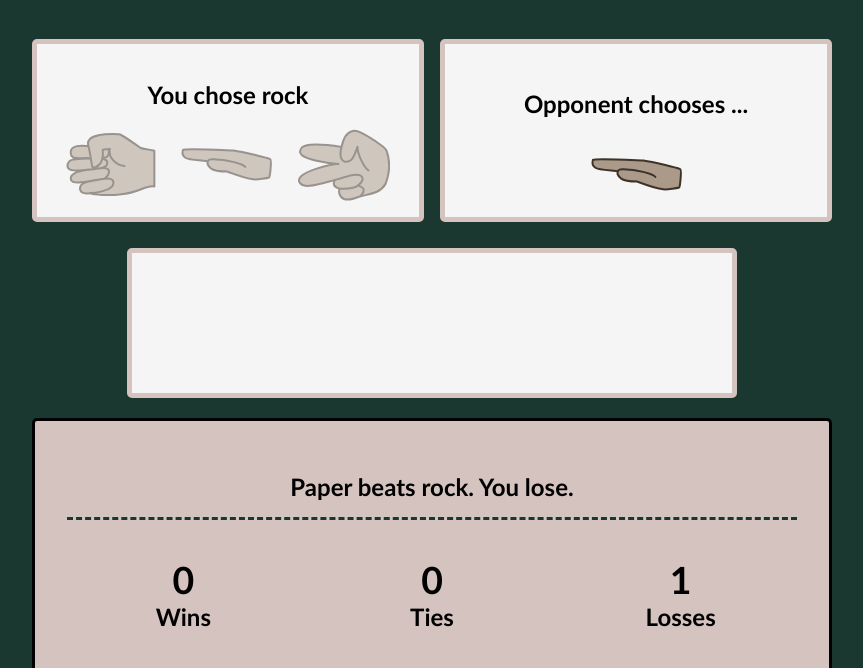
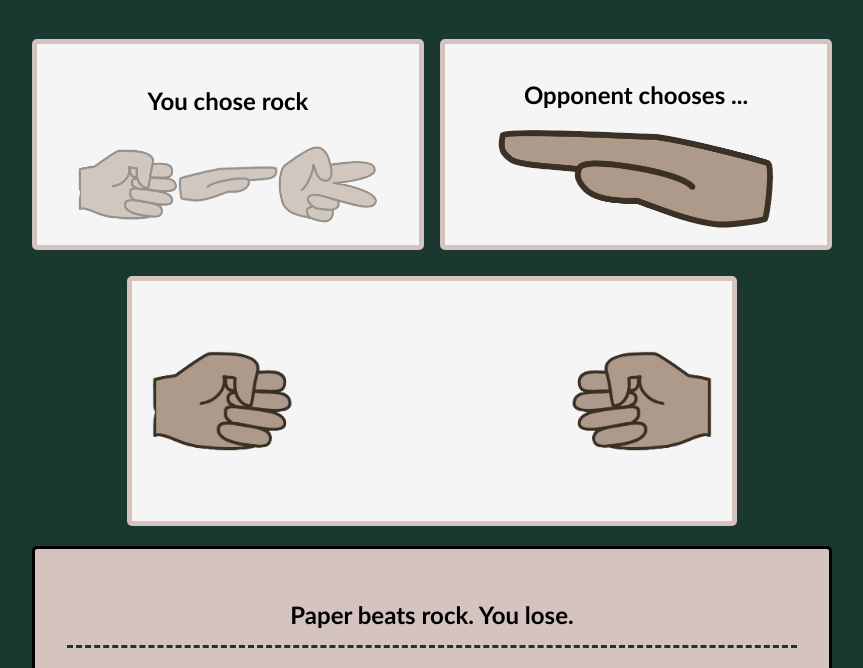
Before and after one commit to HaileyTech/JS-Game, a plain HTML site: page index.html in a window 1280 px wide. Both pictures are taken after a click on the picture 318 px from the left and 245 px from the top of the page. Shown: the part 81-749 px from the top of the page, without its empty margins (208-1071 px from the left). Drawn offline with Linux system fonts and the light colour scheme.

Commit message:
Changing the images for better visual layout; Creating a warning message; Starting animation process

```diff
--- a/css/styles.css
+++ b/css/styles.css
@@ -41,24 +41,34 @@ section {
   border-radius: 5px;
 }
 .images {
-  width: 100%;
   display: flex;
-  justify-content: space-around;
+  justify-content: space-evenly;
   align-items: center;
 }
 #player img {
+  width: 100px;
+  height: auto;
   opacity: 50%;
   transition: all .3s ease-in-out;
   cursor: pointer;
+}
+#computer img {
+  width: 100px;
+  height: auto;
 }
 #player img:hover {
   opacity: 100%;
 }
 
+.oppPaper {
+  width: 100px;
+  height: auto;
+}
+
 /* Game Play Animmation */
 #gamePlay {
   background-color: whitesmoke;
-  height: 100px;
+  height: 200px;
   margin-top: 10px;
   margin-bottom: 20px;
   padding: 20px;
@@ -67,9 +77,35 @@ section {
   display: none;
   max-width: 70%;
   margin: 10px auto 20px auto;
+  align-items: center;
+
 }
+
+#gamePlay img {
+  height: 100px;
+
+}
+
+/* #playerMove {
+  transform: rotate(180deg);
+  transform: scaleX(-1);
+} */
 #gamePlay.showing {
-  display: block;
+  display: flex;
+  justify-content: space-between;
+}
+
+.movingPlay{
+  animation: 0.5s 3 shake;
+}
+
+@keyframes shake{
+  from {
+    transform: translateY(-10%);
+  }
+  to {
+    transform: translateY(20%);
+  }
 }
 
 /* Score Board */
--- a/index.html
+++ b/index.html
@@ -11,23 +11,30 @@
     <div class="heading">
         <h1>Rock, Paper, Scissors</h1>
     </div>
+    <!-- Warning message for user if they try to choose too soon -->
+    <div id="wait-message" style="display: none; color: white; text-align: center;">
+        **** Please wait for the current round to finish ****
+    </div>
+
     <main>
         <section id="player">
             <h2 id="player-choice">You choose ...</h2>
             <div class="images">
-                <img id="rock-img" src="images/rock.svg" alt="rock" onclick="play('rock')">
-                <img id="paper-img" src="images/paper.svg" alt="paper" onclick="play('paper')">
-                <img id="scissors-img" src="images/scissors.svg" alt = "scissors" onclick="play('scissors')">
+                <img id="rock-img" src="images/rock.png" alt="rock" onclick="play('rock')">
+                <img id="paper-img" src="images/paper.png" alt="paper" onclick="play('paper')">
+                <img id="scissors-img" src="images/scissors.png" alt = "scissors" onclick="play('scissors')">
             </div>
         </section>
         <section id="computer">
             <h2 id="computer choice">Opponent chooses ...</h2>
-            <img id="comp-img" src="images/mystery.svg" alt="computer choice">
+            <img id="comp-img" style="height: 100px; width: auto;" src="images/mystery.svg" alt="computer choice">
         </section>
     </main>
 
     <!-- This is where the animation takes place -->
     <div id="gamePlay">
+        <img id="playerMove" src="images/rock.png" alt="rock">
+        <img id="oppMove" src="images/oppRock.png" alt="rock">
     </div>
 
     <section class="scoreboard">
--- a/index.js
+++ b/index.js
@@ -1,3 +1,6 @@
+let isProcessing = false;
+
+
 function play(choice) {
   let compChoice = Math.floor(Math.random() * 3 + 1); // 1 is rock, 2 is paper, 3 is scissors
   let wins = sessionStorage.getItem("winCount");
@@ -5,6 +8,19 @@ function play(choice) {
   let losses = sessionStorage.getItem("lossCount");
   document.getElementById("comp-img").src = "images/mystery.svg";
   document.getElementById("result").innerHTML = ". . .";
+  let result;
+
+
+  // Block clicks during processing
+  if (isProcessing) {
+    const waitMessage = document.getElementById("wait-message");
+    waitMessage.style.display = "block";
+    setTimeout(() => {
+      waitMessage.style.display = "none";
+    }, 2000); // Hide message after 2 seconds
+    return; // Exit the function early
+  }
+  isProcessing = true; // Lock further clicks
 
   if (wins == null) {
     wins = 0;
@@ -22,15 +38,20 @@ function play(choice) {
     losses = losses;
   }
 
+  setTimeout(() => {
+    animation();
+  },200);
+
+
   document.getElementById("player-choice").innerHTML = "You chose " + choice; // displays player's choice
   setTimeout(() => {
-  if (compChoice == 1) {
-    // computer chose rock
-    document.getElementById("comp-img").src = "images/rock.svg";
+  if (compChoice == 1) { // computer chose rock
+    document.getElementById("comp-img").src = "images/oppRock.png";
     if (choice == "rock") {
       document.getElementById("result").innerHTML =
         "Rock ties rock. No one wins.";
       ties++;
+      result = "tie"
     } else if (choice == "paper") {
       document.getElementById("result").innerHTML =
         "Paper beats rock. You win!";
@@ -40,9 +61,8 @@ function play(choice) {
         "Rock beats scissors. You lose";
       losses++;
     }
-  } else if (compChoice == 2) {
-    // computer chose paper
-    document.getElementById("comp-img").src = "images/paper.svg";
+  } else if (compChoice == 2) { // computer chose paper
+    document.getElementById("comp-img").src = "images/oppPaper.png";
     if (choice == "rock") {
       document.getElementById("result").innerHTML =
         "Paper beats rock. You lose.";
@@ -51,14 +71,14 @@ function play(choice) {
       document.getElementById("result").innerHTML =
         "Paper ties paper. No one wins.";
       ties++;
+      result = "tie";
     } else {
       document.getElementById("result").innerHTML =
         "Scissors beats paper. You win!";
       wins++;
     }
-  } else {
-    // computer chose scissors
-    document.getElementById("comp-img").src = "images/scissors.svg";
+  } else { // computer chose scissors
+    document.getElementById("comp-img").src = "images/oppScissors.png";
     if (choice == "rock") {
       document.getElementById("result").innerHTML =
         "Rock beats scissors. You win!";
@@ -71,11 +91,13 @@ function play(choice) {
       document.getElementById("result").innerHTML =
         "Scissors ties scissors. No one wins.";
       ties++;
+      result = "tie";
     }
   }
 
-  animation(choice, compChoice);
+  result = "hi"
 
+  // Update session storage
   sessionStorage.setItem("winCount", wins);
   sessionStorage.setItem("tieCount", ties);
   sessionStorage.setItem("lossCount", losses);
@@ -83,38 +105,33 @@ function play(choice) {
   document.getElementById("wins-num").innerHTML = sessionStorage.getItem("winCount");
   document.getElementById("ties-num").innerHTML = sessionStorage.getItem("tieCount");
   document.getElementById("losses-num").innerHTML = sessionStorage.getItem("lossCount");
-}, 250);
+  isProcessing = false; // Allow user to click again
+  document.getElementById("wait-message").style.display = "none";
+}, 1600);
 
-}
-
-// function animation(choice, compChoice) {
-//   const divElem = document.getElementById("gamePlay");
-//   divElem.classList.add("showing");
-//   document.getElementById("gamePlay").innerHTML = `<h2>${document.getElementById("result").innerHTML}</h2>`;
-// }
-
-// function animation(choice, compChoice) {
-//   const divElem = document.getElementById("gamePlay");
-
-//   // Update content first
-//   divElem.innerHTML = `<h2>${document.getElementById("result").innerHTML}</h2>`;
-
-//   // Then trigger the transition
-//   divElem.classList.add("showing");
-// }
-
-
-function animation(choice, compChoice) {
-  const divElem = document.getElementById("gamePlay");
-
-  // Update the result text
-  // divElem.innerHTML = `<h2>${document.getElementById("result").innerHTML}</h2>`;
-
-  // Show the div
-  divElem.classList.add("showing");
+compare(result)
 }
 
 
+function animation() {
+  const divElem = document.getElementById("gamePlay");
+  divElem.classList.add("showing");
+
+  const player = document.getElementById("playerMove");
+
+  // Remove the shaking animation class if it's there
+  player.classList.remove("movingPlay");
+
+  // Force reflow
+  void player.offsetWidth;
+
+  // Add class to trigger shaking animation
+  player.classList.add("movingPlay");
+}
+
+function compare(result) {
+
+}
 
 
 
```
Also changed, not shown: images/oppPaper.png (added), images/oppRock.png (added), images/oppScissors.png (added), images/paper.png (added), images/paper.svg (deleted), images/rock.png (added), images/rock.svg (deleted), images/scissors.png (added), images/scissors.svg (deleted).
